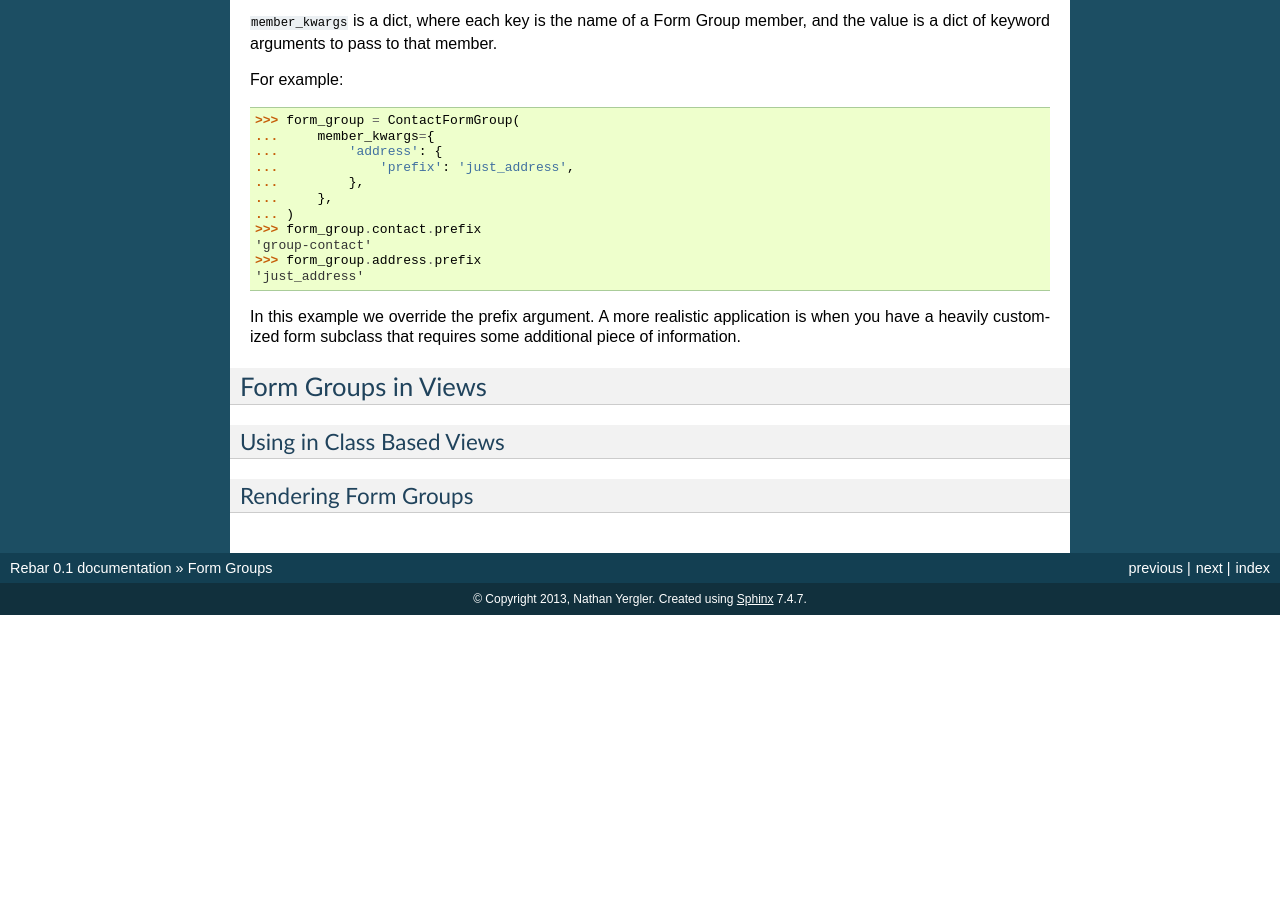
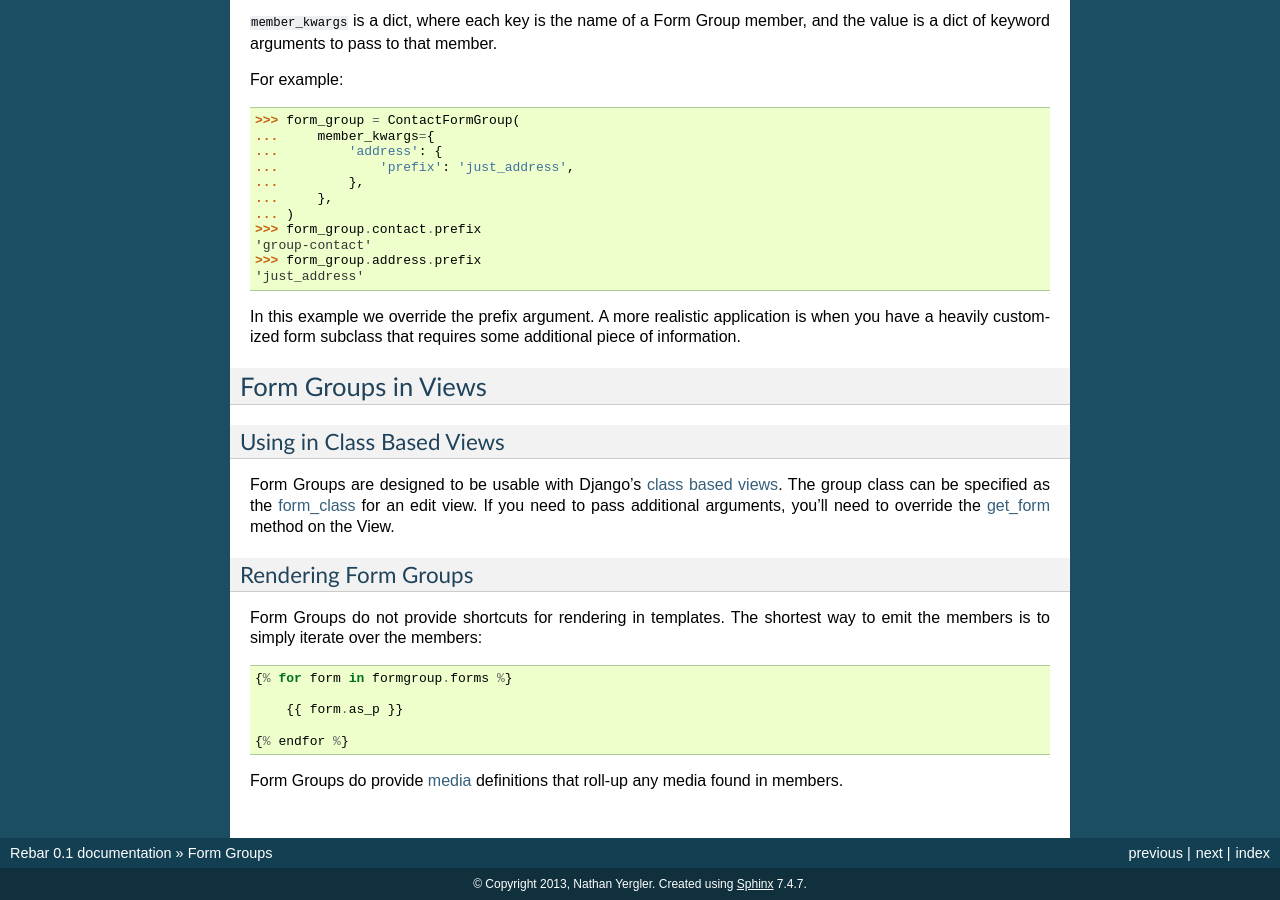
Before and after one commit to eventbrite/rebar, a Sphinx documentation site: the page built from docs/form-groups.rst, in a window 1280 px wide and 900 px high, scrolled down 2734 px. Built offline with Sphinx 7.4.7, drawn with Linux system fonts in a browser that asks for light colours; before the commit the page ends 3349 px from its top, so only the background shows below that.

Commit message:
Minimal documentation of using form groups in a view.

```diff
--- a/docs/form-groups.rst
+++ b/docs/form-groups.rst
@@ -210,15 +210,36 @@ requires some additional piece of information.
 Form Groups in Views
 ====================
 
+
 Using in Class Based Views
 --------------------------
+
+Form Groups are designed to be usable with Django's `class based
+views`_. The group class can be specified as the `form_class`_ for an
+edit view. If you need to pass additional arguments, you'll need to
+override the `get_form`_ method on the View.
 
 Rendering Form Groups
 ---------------------
 
+Form Groups do not provide shortcuts for rendering in templates. The
+shortest way to emit the members is to simply iterate over the
+members::
+
+  {% for form in formgroup.forms %}
+
+      {{ form.as_p }}
+
+  {% endfor %}
+
+Form Groups do provide media_ definitions that roll-up any media found
+in members.
 
 .. _Forms:
 .. _FormSets:
 .. _`class based views`:
 .. _prefix:
 .. _`clean method`:
+.. _media:
+.. _`form_class`:
+.. _`get_form`:
```
